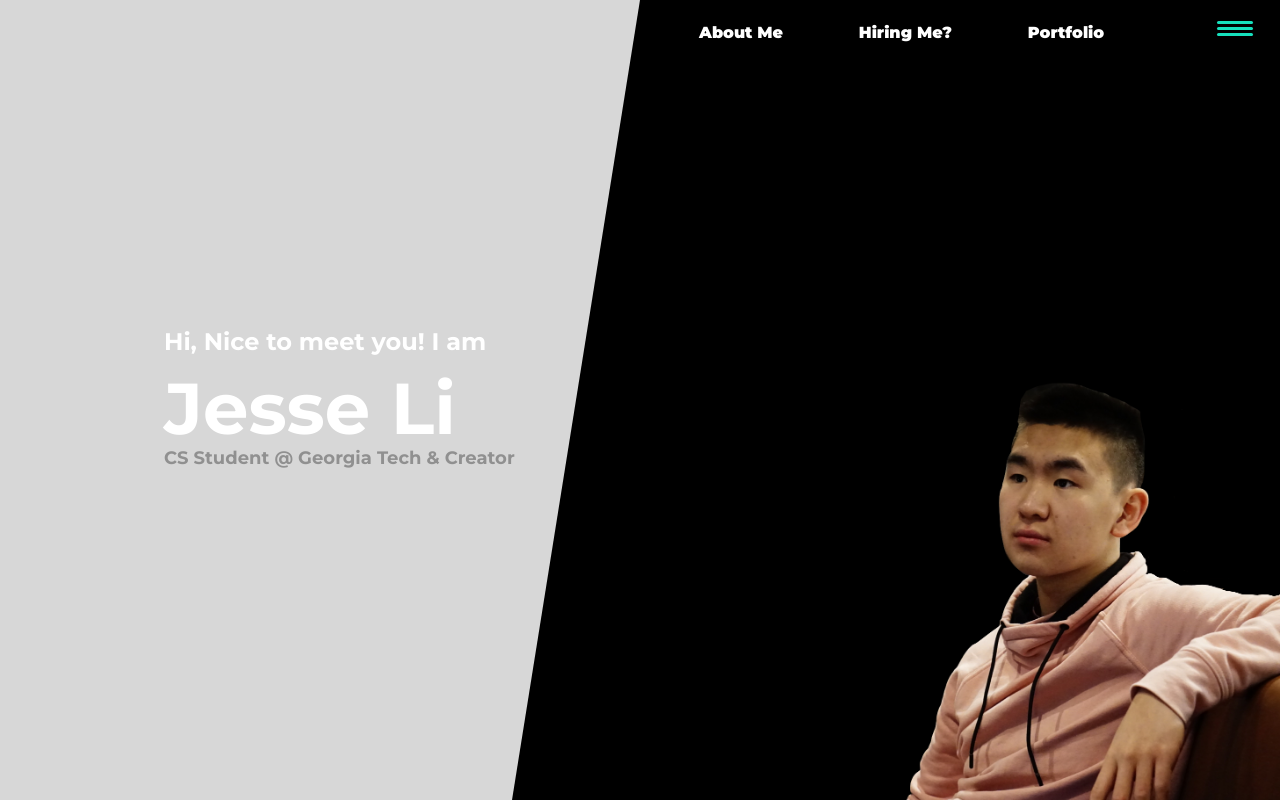
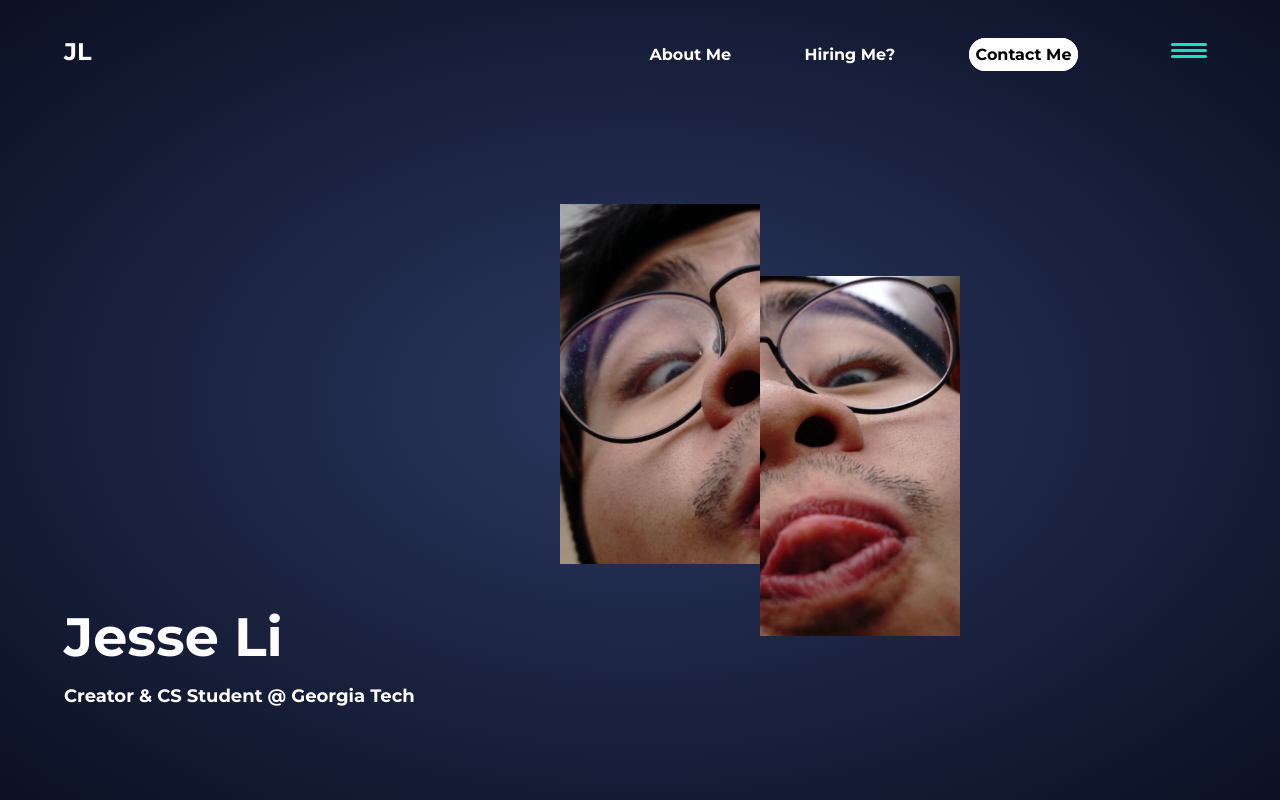
Before and after one commit to JesseLiii/Portfolio, a React (Create React App) app: page / in a window 1280 px wide. Shown: the top 800 px of the page. Built offline with nearby package versions, Linux system fonts and the light colour scheme.

Commit message:
final v1

```diff
--- a/src/App.css
+++ b/src/App.css
@@ -184,8 +184,8 @@ header {
   background: transparent;
   cursor: pointer;
   position: fixed;
-  right: 1em;
-  top: 1em;
+  right: 5vw;
+  top: 5vh;
   z-index: 1000;
   border: 0;
 }
@@ -246,9 +246,28 @@ header {
   bottom: 6px;
 }
 
+.contact-link {
+  border: 7px solid #ffffff;
+  color: #000 !important;
+  background: #fff;
+  border-radius: 30px;
+}
+
+.contact-link:hover {
+  /* color: var(--clr-accent) !important; */
+  background: var(--clr-accent);
+  border: 7px solid var(--clr-accent);
+}
+
 /*  Intro section  */
 
-/* Intro  */
+/* Introduction  */
+.intro-gradient {
+  background: radial-gradient(rgba(43, 55, 96, 1), rgba(11, 16, 35, 1));
+  padding: 5vh 5vw 5vh 5vw;
+  height: 100vh;
+}
+
 .intro-1 {
   background-color: #d7d7d7;
   height: 100vh;
@@ -281,28 +300,47 @@ header {
   display: flex;
   flex-direction: row;
   height: 100%;
-  width: 80%;
+  width: 50%;
   justify-content: space-evenly;
   /* align-items: center; */
   margin-right: 5vw;
   padding: 0;
 }
+
 .intro-nav-link {
   color: inherit;
-  font-weight: var(--fw-bold);
+  /* font-weight: var(--fw-bold); */
+  font-weight: 700;
   font-size: 1rem;
   text-decoration: none;
+  font-style: normal;
+  font-family: 'Montserrat';
 }
 
 .intro-nav-link:hover {
   color: var(--clr-accent);
 }
 
-.intro-img {
-  width: 50%;
+.intro-img-div {
   position: absolute;
-  bottom: 0;
-  right: 0;
+  top: 30vh;
+  right: 25vw;
+  display: flex;
+}
+
+.intro-img-div:hover .intro-img-1,
+.intro-img-div:hover .intro-img-2 {
+  transform: translateY(0);
+}
+
+.intro-img-1 {
+  transform: translateY(-10%);
+  transition: transform 0.3s ease-out;
+}
+
+.intro-img-2 {
+  transform: translateY(10%);
+  transition: transform 0.3s ease-out;
 }
 
 .intro-text {
@@ -312,8 +350,12 @@ header {
 
 .intro-h1 {
   color: #fff;
+  position: absolute;
+  bottom: 15vh;
+  left: 5vw;
   font-weight: bold;
-  margin-bottom: 0em;
+  font-size: 3em;
+  margin-bottom: 0.3em;
 }
 
 .intro-h3 {
@@ -323,8 +365,12 @@ header {
 }
 
 .intro-h4 {
-  color: #909090;
+  color: #fff;
   font-weight: bold;
+  font-size: 1em;
+  position: absolute;
+  bottom: 10vh;
+  left: 5vw;
 }
 
 .intro {
@@ -400,7 +446,7 @@ header {
   margin: 0;
   /* background-image: url(./img/miami1.jpg); */
   background-image: url(./img/miami1.jpg),
-    linear-gradient(#000 0%, #f304ab 10%, #b6302b 80%, #000 100%);
+    linear-gradient(rgba(43, 55, 96, 1) 0%, #f304ab 10%, #b6302b 80%, #000 100%);
   /* background-color: #4b4b4b; */
   background-blend-mode: multiply;
   background-size: cover;
--- a/src/App.js
+++ b/src/App.js
@@ -5,6 +5,9 @@ import './App.css';
 
 import ScrollAnimation from 'react-animate-on-scroll';
 import 'animate.css/animate.min.css';
+
+import jerry1 from './img/jerry1.jpg';
+import jerry2 from './img/jerry2.jpg';
 
 function App() {
   const [data, setData] = useState(2);
@@ -68,21 +71,9 @@ function App() {
       {/* </header> */}
 
       {/* Introduction */}
-
       <Row justify="center" align="middle">
-        <Col xs={12}>
-          <section className="intro-1">
-            <div className="intro-text">
-              <h3 className="intro-h3">Hi, Nice to meet you! I am</h3>
-              <h1 className="intro-h1">Jesse Li</h1>
-              <h4 className="intro-h4">
-                CS Student @ Georgia Tech &amp; Creator
-              </h4>
-            </div>
-          </section>
-        </Col>
-        <Col xs={12}>
-          <section className="intro-2">
+        <Col xs={24}>
+          <section className="intro-gradient">
             <ul className="intro-nav">
               <il>
                 <a href="#about" className="intro-nav-link">
@@ -95,12 +86,20 @@ function App() {
                 </a>
               </il>
               <il>
-                <a href="#hiring" className="intro-nav-link">
-                  Portfolio
+                <a href="#hiring" className="intro-nav-link contact-link">
+                  Contact Me
                 </a>
               </il>
             </ul>
-            <img src="me.png" className="intro-img"></img>
+            <h3 className="intro-h3">JL</h3>
+            <h1 className="intro-h1">Jesse Li</h1>
+            <h4 className="intro-h4">
+              Creator &amp; CS Student @ Georgia Tech
+            </h4>
+            <div className="intro-img-div">
+              <img className="intro-img-1" width="200" src={jerry1} />
+              <img className="intro-img-2" width="200" src={jerry2} />
+            </div>
           </section>
         </Col>
       </Row>
```
Also changed, not shown: src/img/jerry1.jpg (added), src/img/jerry2.jpg (added).
